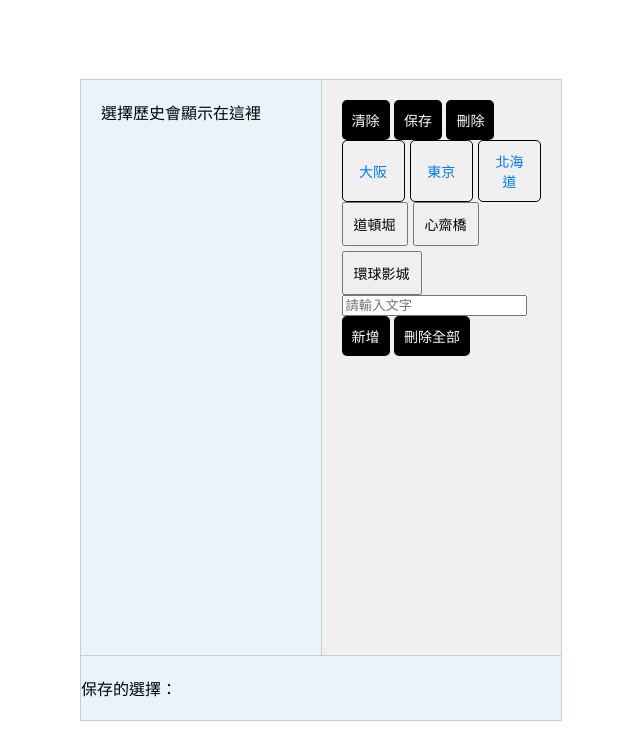
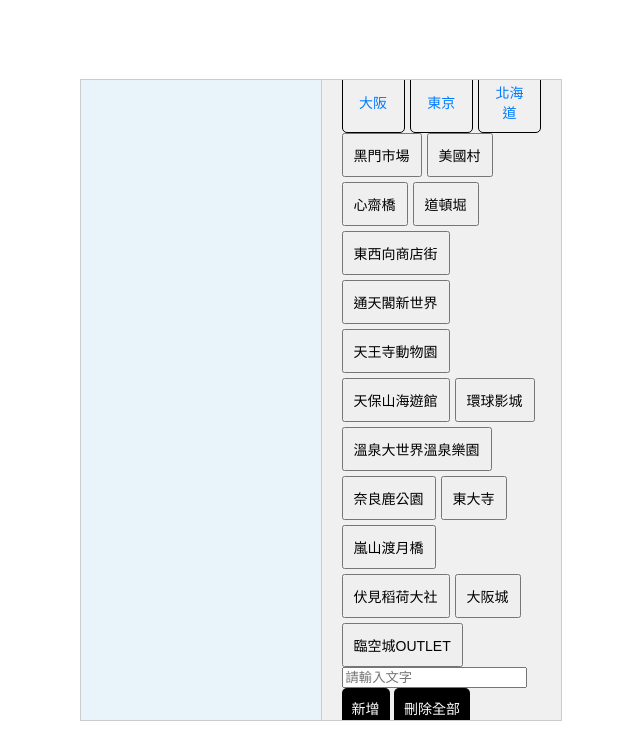
Before and after one commit to ho383/HHH, a plain HTML site: page index.html in a window 1280 px wide. Shown: the whole page, without its empty margins (319-959 px from the left). Drawn offline with Linux system fonts and the light colour scheme.

Commit message:
Update index.html

```diff
--- a/index.html
+++ b/index.html
@@ -74,7 +74,92 @@
 
 <script>
     let selectedPlaces = [], savedSelections = JSON.parse(localStorage.getItem('savedSelections')) || [], currentCity = 'osaka', customPlaces = JSON.parse(localStorage.getItem('customPlaces')) || { osaka: [], tokyo: [], hokkaido: [] };
-    const places = { osaka: ['道頓堀', '心齋橋', '環球影城'], tokyo: ['淺草寺', '東京塔', '迪士尼樂園'], hokkaido: ['大通公園', '小樽運河', '富良野花田'] };
+    const places = { osaka: [ '黑門市場',
+    '美國村',
+    '心齋橋',
+    '道頓堀',
+    '東西向商店街',
+    '通天閣新世界',
+    '天王寺動物園',
+    '天保山海遊館',
+    '環球影城',
+    '溫泉大世界溫泉樂園',
+    '奈良鹿公園',
+    '東大寺',
+    '嵐山渡月橋',
+    '伏見稻荷大社',
+    '大阪城',
+    '臨空城OUTLET'], tokyo: ['淺草寺',
+    '東京塔',
+    '迪士尼樂園',
+    '台場',
+    '秋葉原',
+    '明治神宮',
+    '上野動物園',
+    '新宿御苑',
+    '六本木之丘',
+    '銀座',
+    '築地市場',
+    '晴空塔',
+    '代代木公園',
+    '代官山',
+    '澀谷十字路口',
+    '皇居',
+    '池袋',
+    '靖國神社',
+    '日本橋',
+    '千鳥之淵',
+    '東京車站',
+    '中目黑',
+    '涉谷109',
+    '東京國立博物館',
+    '原宿竹下通',
+    '淺草花屋敷',
+    '上野公園',
+    '日比谷公園',
+    '表參道',
+    '代官山蔦屋書店',
+    '東京大學',
+    '四谷怪談寺',
+    '武道館',
+    '東京巨蛋',
+    '後樂園',
+    '葛西臨海公園',
+    '池袋陽光城',
+    '豐島園',
+    '吉祥寺',
+    '三鷹之森吉卜力美術館',
+    '大江戶溫泉物語'], hokkaido: ['大通公園',
+    '小樽運河',
+    '富良野花田',
+    '千歲機場OUTLET',
+    '狸小路商店街',
+    '北海道神宮',
+    '場外海鮮市場',
+    '北海道電視塔',
+    '白色燈樹節',
+    '慕尼黑聖誕市集',
+    '小樽三角市場',
+    '浪漫小樽運河',
+    '登別藝術忍者時代村',
+    '日和山火山',
+    '登別地獄谷',
+    '登別溫泉極樂通商店街',
+    '鬼金棒溫泉',
+    '美食老街小樽堺町通商店街',
+    '北海道最大尼克斯海洋公園',
+    '支笏洞爺湖國立公園',
+    '函館光之屋台大門橫丁',
+    '小樽音樂盒堂本館',
+    '天狗山夜景',
+    '金森紅磚倉庫',
+    '五稜郭公園',
+    '函館山纜車',
+    '函館限定小丑漢堡',
+    '函館朝市釣烏賊',
+    '函館絕美冬景八幡坂',
+    '湯之川溫泉',
+    '湯倉兔子神社'] };
 
     function showPlaces(city) {
         currentCity = city;
```
